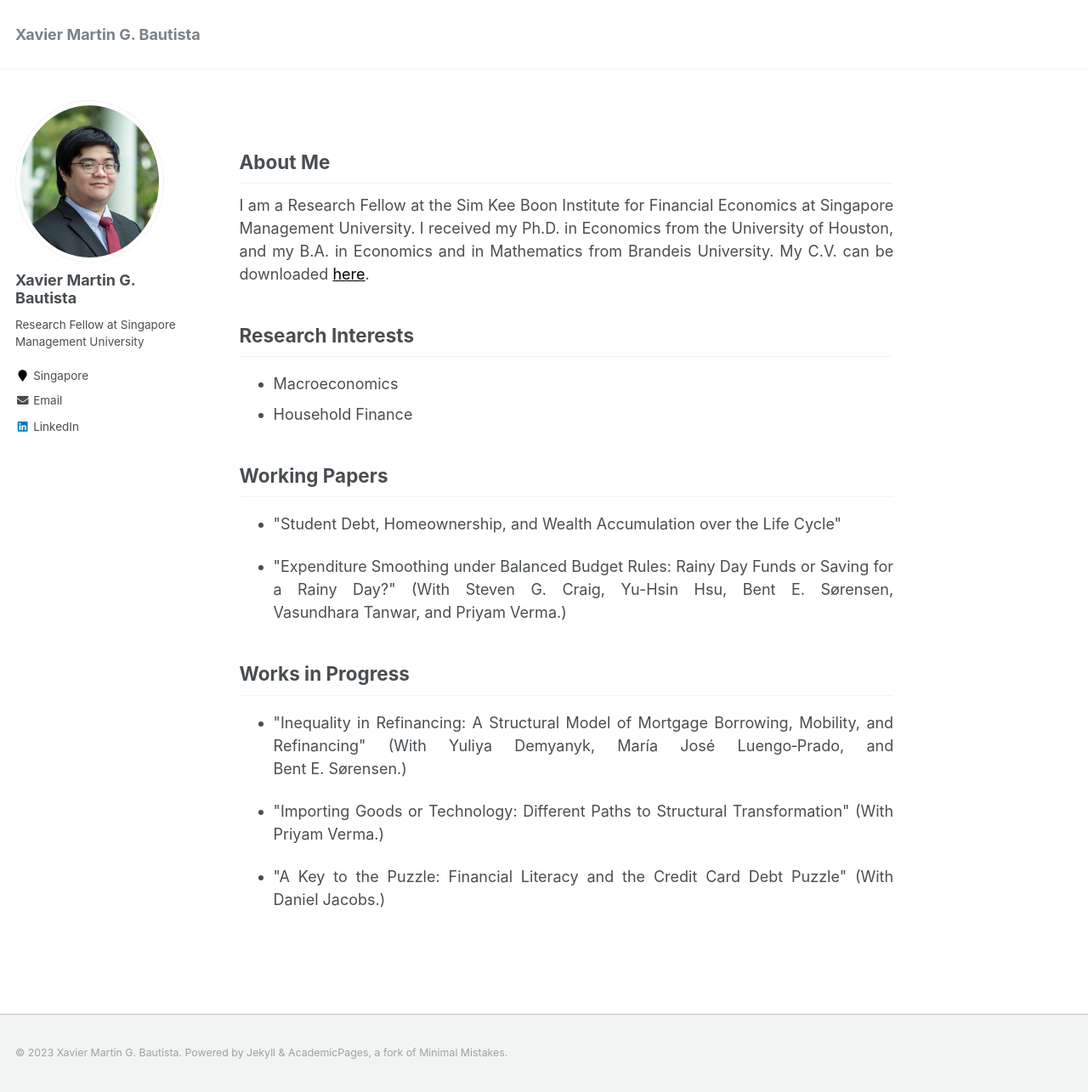
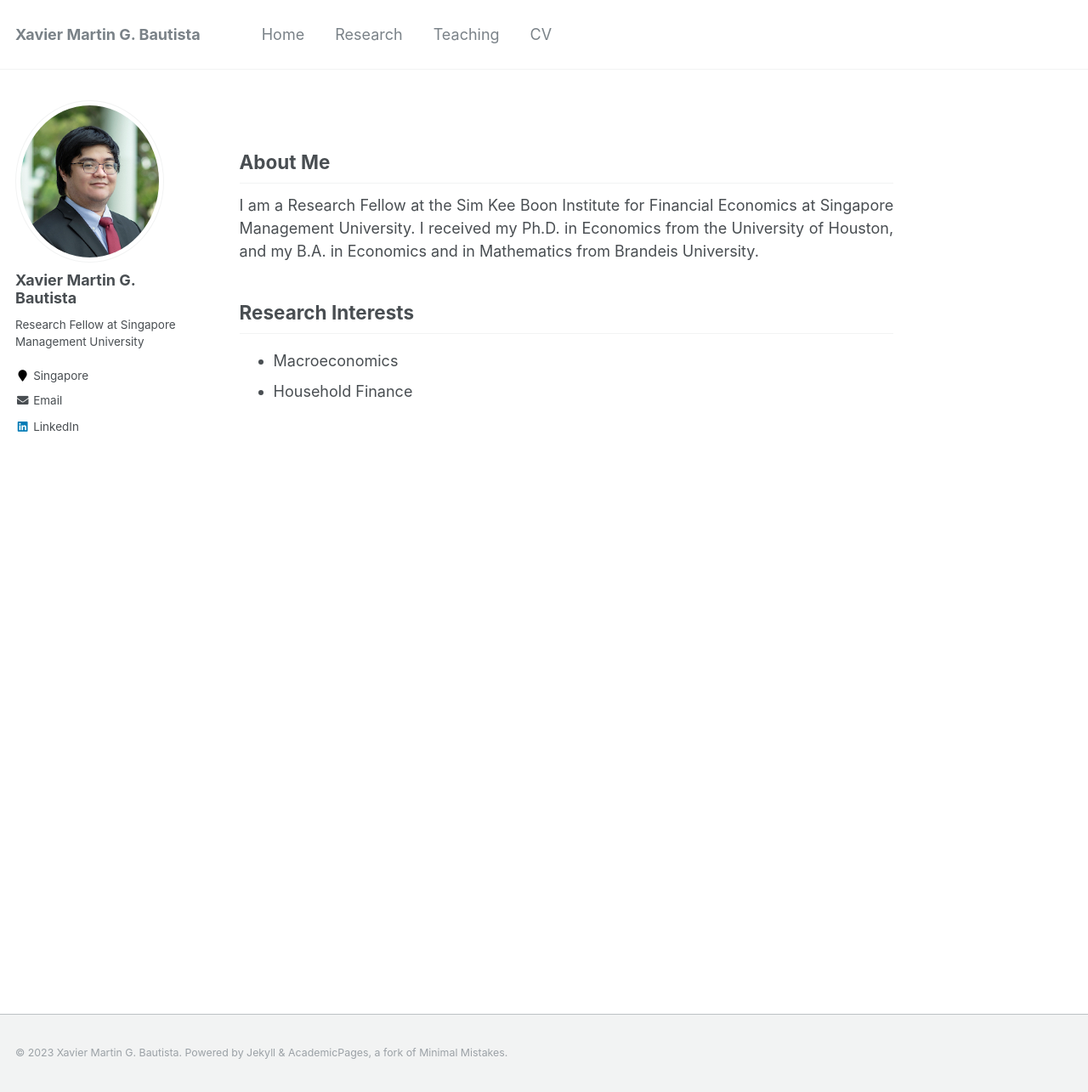
Before and after one commit to xmgbautista/xmgbautista.github.io, a Jekyll site: the page built from _pages/about.md, in a window 1280 px wide and 1285 px high. Shown: the whole window at 85% size. Built offline with Jekyll 4.4.1, drawn with Linux system fonts in a browser that asks for light colours.

Commit message:
Make website multi-page

```diff
--- a/_pages/about.md
+++ b/_pages/about.md
@@ -18,33 +18,9 @@ redirect_from:
 ## About Me
 <p style='text-align: justify;'>
 I am a Research Fellow at the Sim Kee Boon Institute for Financial Economics at Singapore Management University. I received my Ph.D. in
-Economics from the University of Houston, and my B.A. in Economics and in Mathematics from Brandeis University. My C.V. can be downloaded
-<a style='color: black;' href="https://xmgbautista.github.io/cv/cv_xmgbautista.pdf">here</a>.
+Economics from the University of Houston, and my B.A. in Economics and in Mathematics from Brandeis University.
 </p>
 
 ## Research Interests
 * Macroeconomics
 * Household Finance
-
-## Working Papers
-* <p style='text-align: justify;'>"Student Debt, Homeownership, and Wealth Accumulation over the Life Cycle"</p>
-* <p style='text-align: justify;'>"Expenditure Smoothing under Balanced Budget Rules: Rainy Day Funds or Saving for a Rainy Day?"
-(With Steven&nbsp;G.&nbsp;Craig, Yu-Hsin&nbsp;Hsu, Bent&nbsp;E.&nbsp;S&oslash;rensen, Vasundhara&nbsp;Tanwar, and Priyam&nbsp;Verma.)</p>
-<!--(With [Steven&nbsp;G.&nbsp;Craig](https://www.uh.edu/class/economics/people/current-faculty/steve/),
-[Yu-Hsin&nbsp;Hsu](https://www.annieyuhsinhsu.com/home),
-[Bent&nbsp;E.&nbsp;S&oslash;rensen](https://uh.edu/~bsorense/),
-[Vasundhara&nbsp;Tanwar](https://sites.google.com/view/vasundharatanwar/home), and
-[Priyam&nbsp;Verma](https://sites.google.com/view/priyamverma/home).)-->
-
-## Works in Progress
-* <p style='text-align: justify;'>"Inequality in Refinancing: A Structural Model of Mortgage Borrowing, Mobility, and Refinancing"
-(With Yuliya&nbsp;Demyanyk, Mar&iacute;a&nbsp;Jos&eacute;&nbsp;Luengo&#8209;Prado, and Bent&nbsp;E.&nbsp;S&oslash;rensen.)</p>
-<!--(With Yuliya&nbsp;Demyanyk,
-[Mar&iacute;a&nbsp;Jos&eacute;&nbsp;Luengo&#8209;Prado](http://luengoprado.net/), and
-[Bent&nbsp;E.&nbsp;S&oslash;rensen](https://uh.edu/~bsorense/).)-->
-* <p style='text-align: justify;'>"Importing Goods or Technology: Different Paths to Structural Transformation"
-(With Priyam&nbsp;Verma.)</p>
-<!--(With [Priyam&nbsp;Verma](https://sites.google.com/view/priyamverma/home).)-->
-* <p style='text-align: justify;'>"A Key to the Puzzle: Financial Literacy and the Credit Card Debt Puzzle"
-(With Daniel&nbsp;Jacobs.)</p>
-<!--(With [Daniel&nbsp;Jacobs](https://dljacobs.github.io/).)-->
```
Also changed, not shown: _data/navigation.yml (+8 -8 lines).
